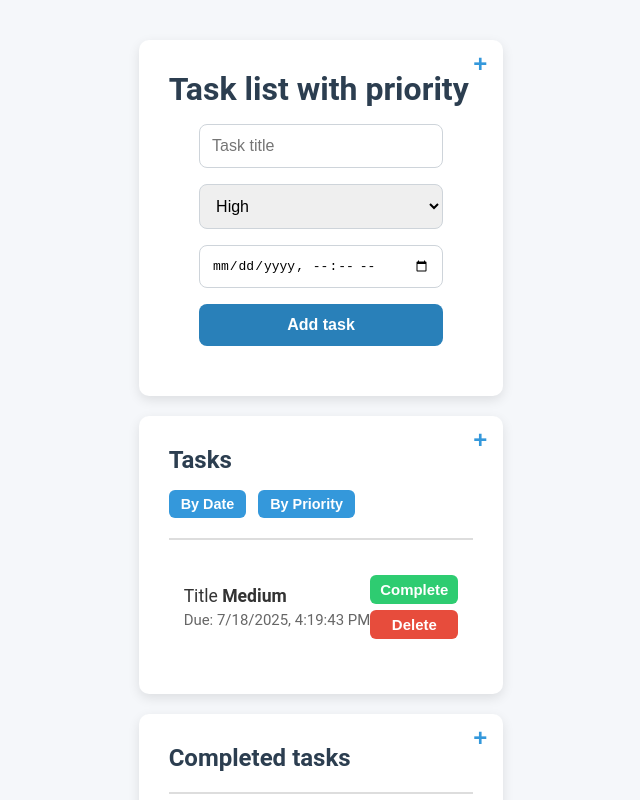
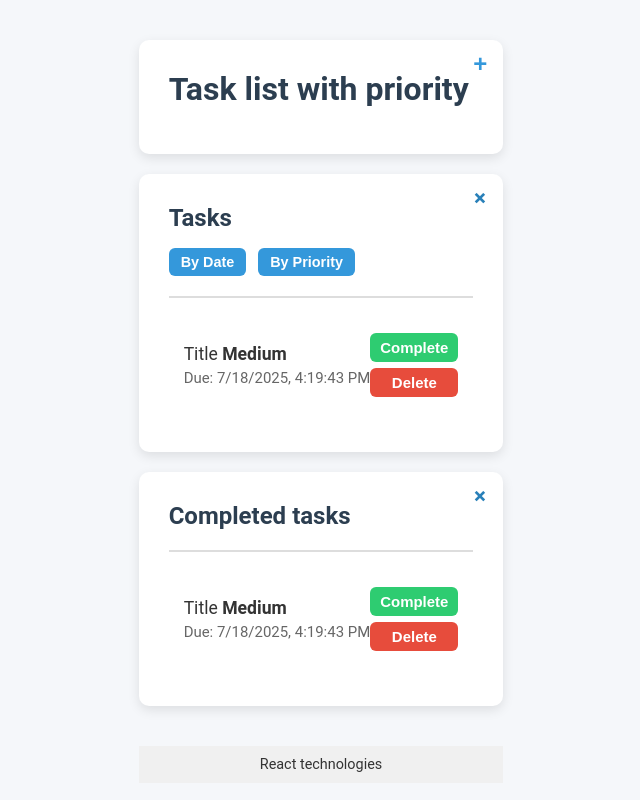
Before and after one commit to Filichkin/taskList, a React app: page / in a window 1280 px wide. Shown: the top 800 px of the page, without its empty margins (319-959 px from the left). Built offline with nearby package versions, Linux system fonts and the light colour scheme; the HTML template or start-up script is replaced by a standard one.

Commit message:
added useState openSection

```diff
--- a/src/App.jsx
+++ b/src/App.jsx
@@ -1,26 +1,58 @@
+import { useState } from "react";
+
 function App() {
+
+  const [openSection, setOpenSection] = useState(
+    {
+      taskList: false,
+      tasks: true,
+      completed: true
+    }
+  );
+
+  function toggleSection(section) {
+    setOpenSection((prev) => ({
+      ...prev,
+      [section]: !prev[section]
+    }));
+  }
   return (
   <div className="app">
     <div className="task-container">
       <h1>Task list with priority</h1>
-      <button className="close-button">+</button>
-      <TaskForm />
+      <button
+        className={`close-button ${openSection.taskList ? "open" : ""}`}
+        onClick={() => toggleSection("taskList")}
+      >
+        +
+      </button>
+      {openSection.taskList && <TaskForm />}
     </div>
 
     <div className="task-container">
       <h2>Tasks</h2>
-      <button className="close-button">+</button>
+      <button
+        className={`close-button ${openSection.tasks ? "open" : ""}`}
+        onClick={() => toggleSection("tasks")}
+      >
+        +
+      </button>
       <div className="sort-controls">
         <button className="sort-button">By Date</button>
         <button className="sort-button">By Priority</button>
       </div>
-      <TaskList />
+      {openSection.tasks && <TaskList />}
     </div>
 
     <div className="completed-task-container">
       <h2>Completed tasks</h2>
-      <button className="close-button">+</button>
-      <CompletedTaskList />
+      <button
+        className={`close-button ${openSection.completed ? "open" : ""}`}
+        onClick={() => toggleSection("completed")}
+      >
+        +
+      </button>
+      {openSection.completed && <CompletedTaskList />}
     </div>
     <Footer />
   </div>
```
